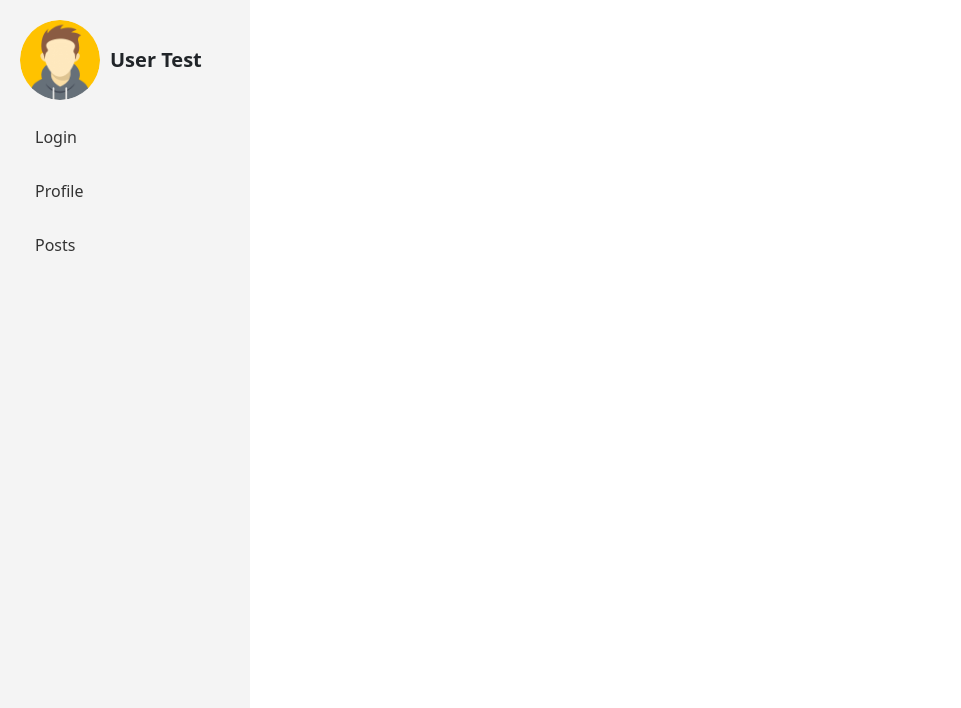
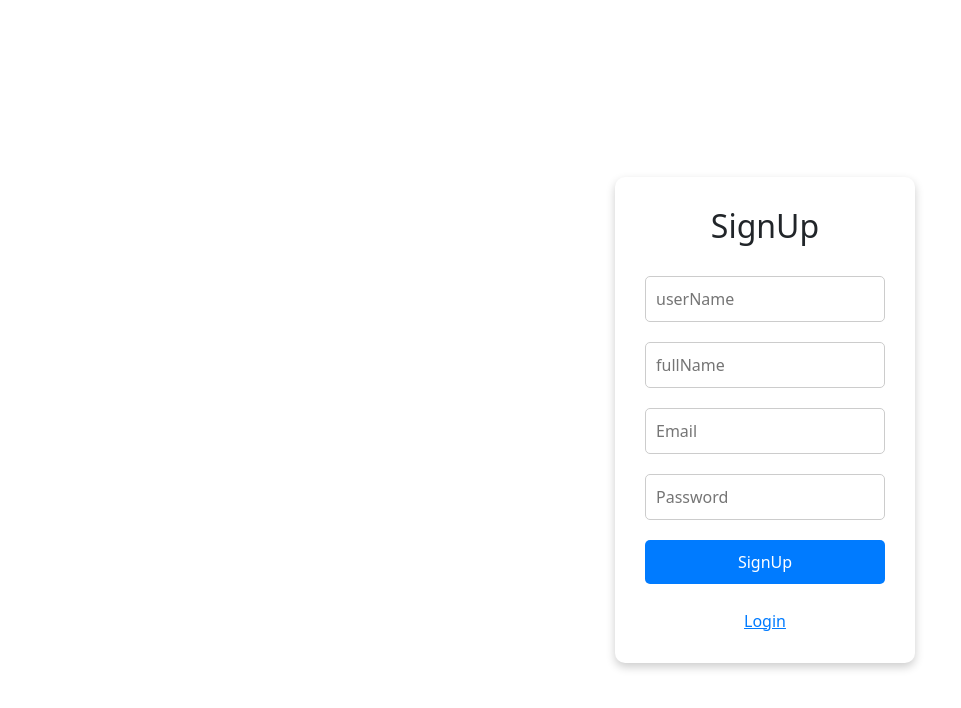
Before and after one commit to mayadahan77/web-final-FE, a React (Vite) app: page /SignUp in a window 1280 px wide. Shown: the top 708 px of the page, without its empty margins (0-961 px from the left). Built offline with nearby package versions, Linux system fonts and the light colour scheme.

Commit message:
working on the users login and sign up

```diff
--- a/src/components/App/App.tsx
+++ b/src/components/App/App.tsx
@@ -1,22 +1,38 @@
-import { BrowserRouter as Router, Routes, Route } from "react-router-dom";
-import LoginPage from "../LoginPage";
+import { BrowserRouter as Router, Routes, Route, Navigate } from "react-router-dom";
+import LoginPage from "../LoginPage/LoginPage";
 import PostsPage from "../PostsPage";
-import Navbar from "../NavBar/NavBar";
+import Sidenav from "../Sidenav/Sidenav";
 import AppStyle from "./App.module.css";
 import Users from "../../hooks/users";
 import UserProfile from "../UserProfile/UserProfile";
+import SignUpPage from "../LoginPage/SignUpPage";
+import { useEffect, useState } from "react";
 
 function App() {
+  const [isAuthenticated, setIsAuthenticated] = useState(false);
+
+  useEffect(() => {
+    // Check if user data exists in localStorage
+    const user = localStorage.getItem("user");
+    if (user) {
+      console.log("users");
+      setIsAuthenticated(true);
+    }
+  }, []);
+
   return (
     <Router>
       <div className={AppStyle.container}>
-        <div className={AppStyle.navbar}>
-          <Navbar />
-        </div>
+        {isAuthenticated && (
+          <div className={AppStyle.navbar}>
+            <Sidenav />
+          </div>
+        )}
         <div className={AppStyle.main}>
           <Routes>
-            <Route path="/" element={<PostsPage />} />
+            <Route path="/" element={isAuthenticated ? <PostsPage /> : <Navigate to="/login" />} />
             <Route path="/login" element={<LoginPage />} />
+            <Route path="/SignUp" element={<SignUpPage />} />
             <Route path="/profile" element={<UserProfile user={Users[0]} />} />
           </Routes>
         </div>
--- a/src/components/LoginPage.tsx
+++ /dev/null
@@ -1,31 +0,0 @@
-import { FC, useState } from "react";
-
-const LoginPage: FC = () => {
-    const [username, setUsername] = useState("");
-    const [password, setPassword] = useState("");
-
-    const handleLogin = () => {
-        console.log("Logging in with", username, password);
-    };
-
-    return (
-        <div>
-            <h2>Login</h2>
-            <input
-                type="text"
-                placeholder="Username"
-                value={username}
-                onChange={(e) => setUsername(e.target.value)}
-            />
-            <input
-                type="password"
-                placeholder="Password"
-                value={password}
-                onChange={(e) => setPassword(e.target.value)}
-            />
-            <button onClick={handleLogin}>Login</button>
-        </div>
-    );
-};
-
-export default LoginPage;
--- /dev/null
+++ b/src/components/LoginPage/LoginPage.module.css
@@ -0,0 +1,54 @@
+.Container {
+  display: flex;
+  justify-content: center;
+  align-items: center;
+  height: 100vh;
+}
+
+.Box {
+  display: flex;
+  flex-direction: column;
+  align-items: center;
+  background: white;
+  padding: 30px;
+  border-radius: 10px;
+  box-shadow: 0px 4px 10px rgba(0, 0, 0, 0.2);
+  width: 300px;
+}
+
+h2 {
+  margin-bottom: 20px;
+}
+
+.inputField {
+  width: 100%;
+  padding: 10px;
+  margin: 10px 0;
+  border: 1px solid #ccc;
+  border-radius: 5px;
+}
+
+.Button {
+  width: 100%;
+  padding: 10px;
+  margin-top: 10px;
+  background-color: #007bff;
+  color: white;
+  border: none;
+  border-radius: 5px;
+  cursor: pointer;
+  transition: background 0.3s ease;
+}
+
+.Button:hover {
+  background-color: #0056b3;
+}
+
+.herf{
+  color: #007bff;
+  margin-top: 25px;
+  text-decoration: underline;
+}
+.herf:hover {
+  color: #0056b3;
+}
--- /dev/null
+++ b/src/components/LoginPage/LoginPage.tsx
@@ -0,0 +1,49 @@
+import { FC, useState } from "react";
+import { useNavigate } from "react-router-dom";
+
+import LoginPageStyle from "./LoginPage.module.css";
+
+const LoginPage: FC = () => {
+  const [username, setUsername] = useState("");
+  const [password, setPassword] = useState("");
+  const navigate = useNavigate();
+
+  const handleLogin = () => {
+    if (username && password) {
+      localStorage.setItem("user", JSON.stringify({ username }));
+      navigate("/");
+    } else {
+      alert("Please enter both username and password");
+    }
+  };
+
+  return (
+    <div className={LoginPageStyle.Container}>
+      <div className={LoginPageStyle.Box}>
+        <h2>Login</h2>
+        <input
+          type="text"
+          placeholder="Username"
+          value={username}
+          onChange={(e) => setUsername(e.target.value)}
+          className={LoginPageStyle.inputField}
+        />
+        <input
+          type="password"
+          placeholder="Password"
+          value={password}
+          onChange={(e) => setPassword(e.target.value)}
+          className={LoginPageStyle.inputField}
+        />
+        <button onClick={handleLogin} className={LoginPageStyle.Button}>
+          Login
+        </button>
+        <div onClick={() => navigate("/SignUp")} className={LoginPageStyle.herf}>
+          Sign Up
+        </div>
+      </div>
+    </div>
+  );
+};
+
+export default LoginPage;
--- /dev/null
+++ b/src/components/LoginPage/SignUpPage.tsx
@@ -0,0 +1,79 @@
+import { FC, useState } from "react";
+import axios from "axios";
+import LoginPageStyle from "./LoginPage.module.css";
+import { useNavigate } from "react-router-dom";
+
+const api = axios.create({
+  baseURL: "http://localhost:3000",
+});
+
+const SignUpPage: FC = () => {
+  const [userName, setuserName] = useState("");
+  const [fullName, setfullName] = useState("");
+  const [email, setEmail] = useState("");
+  const [password, setPassword] = useState("");
+  const navigate = useNavigate();
+
+  const handleSignUp = () => {
+    console.log("Logging in with", userName, password);
+    api
+      .post("/auth/register", {
+        email,
+        fullName,
+        userName,
+        password,
+      })
+      .then((rsep) => {
+        console.log("maya ", rsep);
+
+        localStorage.setItem("accessToken", rsep.data.accessToken);
+        localStorage.setItem("refreshToken", rsep.data.refreshToken);
+        localStorage.setItem("user", JSON.stringify(rsep.data));
+        // window.location.href = "/";
+      });
+  };
+
+  return (
+    <div className={LoginPageStyle.Container}>
+      <div className={LoginPageStyle.Box}>
+        <h2>SignUp</h2>
+        <input
+          type="text"
+          placeholder="userName"
+          value={userName}
+          onChange={(e) => setuserName(e.target.value)}
+          className={LoginPageStyle.inputField}
+        />
+        <input
+          type="text"
+          placeholder="fullName"
+          value={fullName}
+          onChange={(e) => setfullName(e.target.value)}
+          className={LoginPageStyle.inputField}
+        />
+        <input
+          type="text"
+          placeholder="Email"
+          value={email}
+          onChange={(e) => setEmail(e.target.value)}
+          className={LoginPageStyle.inputField}
+        />
+        <input
+          type="password"
+          placeholder="Password"
+          value={password}
+          onChange={(e) => setPassword(e.target.value)}
+          className={LoginPageStyle.inputField}
+        />
+        <button onClick={handleSignUp} className={LoginPageStyle.Button}>
+          SignUp
+        </button>
+        <div onClick={() => navigate("/login")} className={LoginPageStyle.herf}>
+          Login
+        </div>
+      </div>
+    </div>
+  );
+};
+
+export default SignUpPage;
--- a/src/components/PostsPage.tsx
+++ b/src/components/PostsPage.tsx
@@ -1,4 +1,4 @@
-import { FC } from "react";
+import { FC, useEffect } from "react";
 import ItemsList from "./ItemList/ItemsList";
 import usePosts from "../hooks/usePosts";
 import Posts from "../hooks/posts";
@@ -6,6 +6,16 @@ import Posts from "../hooks/posts";
 const PostsPage: FC = () => {
   const { posts, isLoading, error } = usePosts();
   console.log(posts);
+
+  useEffect(() => {
+    const user = JSON.parse(localStorage.getItem("user") || "{}");
+    console.log(user);
+    // console.log(accessToken);
+
+    // const username = user.username;
+    // fetchUserData(username);
+  }, []);
+
   return (
     <div>
       {isLoading && <p>Loading...</p>}
--- a/src/components/NavBar/NavBar.tsx
+++ b/src/components/Sidenav/Sidenav.tsx
@@ -1,23 +1,24 @@
 import { FC } from "react";
 import { Link } from "react-router-dom";
 import Users from "../../hooks/users";
-import NavBarStyle from "./NavBar.module.css";
+import SidenavStyle from "./Sidenav.module.css";
 import avatar from "../../assets/avatar.png";
 
-const Navbar: FC = () => {
+const Sidenav: FC = () => {
   return (
-    <div className={NavBarStyle.container}>
-      <div className={NavBarStyle.user}>
-        <img src={avatar} className={NavBarStyle.profilePic} />
+    <div className={SidenavStyle.container}>
+      <div className={SidenavStyle.user}>
+        <img src={avatar} className={SidenavStyle.profilePic} />
         {Users[0].fullName}
       </div>
-      <nav className={NavBarStyle.nav}>
+      <nav className={SidenavStyle.nav}>
         <Link to="/login">Login</Link>
         <Link to="/profile">Profile</Link>
         <Link to="/">Posts</Link>
+        <Link to="/SignUp">SignUp</Link>
       </nav>
     </div>
   );
 };
 
-export default Navbar;
+export default Sidenav;
--- a/src/components/UserProfile/UserProfile.module.css
+++ b/src/components/UserProfile/UserProfile.module.css
@@ -1,11 +1,20 @@
+.pageContainer {
+  display: flex;
+  justify-content: center;
+  align-items: center;
+  margin-top: 40px;
+}
+
 .profileContainer {
   display: flex;
   align-items: center;
-  background-color: #f4f4f4;
-  padding: 15px;
+  background-color: #fff;
+  padding: 20px;
   border-radius: 10px;
-  width: 100%;
-  max-width: 400px;
+  box-shadow: 0 4px 8px rgba(0, 0, 0, 0.2);
+  min-width: 30%;
+  max-width: 50%;
+  min-height: 270px;
   gap: 10px;
 }
 
@@ -13,12 +22,12 @@
   display: flex;
   flex-direction: column;
   align-items: center;
-  margin-left: 15px;
+  margin-right: 15px;
 }
 
 .profilePic {
-  width: 60px;
-  height: 60px;
+  width: 150px;
+  height: 150px;
   border-radius: 50%;
   object-fit: cover;
 }
--- a/src/components/UserProfile/UserProfile.tsx
+++ b/src/components/UserProfile/UserProfile.tsx
@@ -2,7 +2,7 @@ import { FC, useState } from "react";
 import UserProfileStyle from "./UserProfile.module.css";
 import Avatar from "../../assets/avatar.png";
 
-interface User {
+export interface User {
   _id?: string;
   email: string;
   userName: string;
@@ -30,20 +30,8 @@ const UserProfile: FC<{ user: User }> = ({ user }) => {
   };
 
   return (
+    <div className={UserProfileStyle.pageContainer}>
       <div className={UserProfileStyle.profileContainer}>
-      <div className={UserProfileStyle.imageContainer}>
-        <img src={userData.imgUrl ? userData.imgUrl : Avatar} alt="User" className={UserProfileStyle.profilePic} />
-        {editMode && (
-          <input
-            type="text"
-            name="imgUrl"
-            value={userData.imgUrl || ""}
-            onChange={handleChange}
-            placeholder="Image URL"
-          />
-        )}
-      </div>
-
         <div className={UserProfileStyle.userInfo}>
           {editMode ? (
             <>
@@ -73,6 +61,10 @@ const UserProfile: FC<{ user: User }> = ({ user }) => {
             )}
           </div>
         </div>
+        <div className={UserProfileStyle.imageContainer}>
+          <img src={userData.imgUrl ? userData.imgUrl : Avatar} alt="User" className={UserProfileStyle.profilePic} />
+        </div>
+      </div>
     </div>
   );
 };
```
Also changed, not shown: src/components/Sidenav/Sidenav.module.css (renamed from src/components/NavBar/NavBar.module.css). Lines whose indentation alone changed are shown as unchanged.
